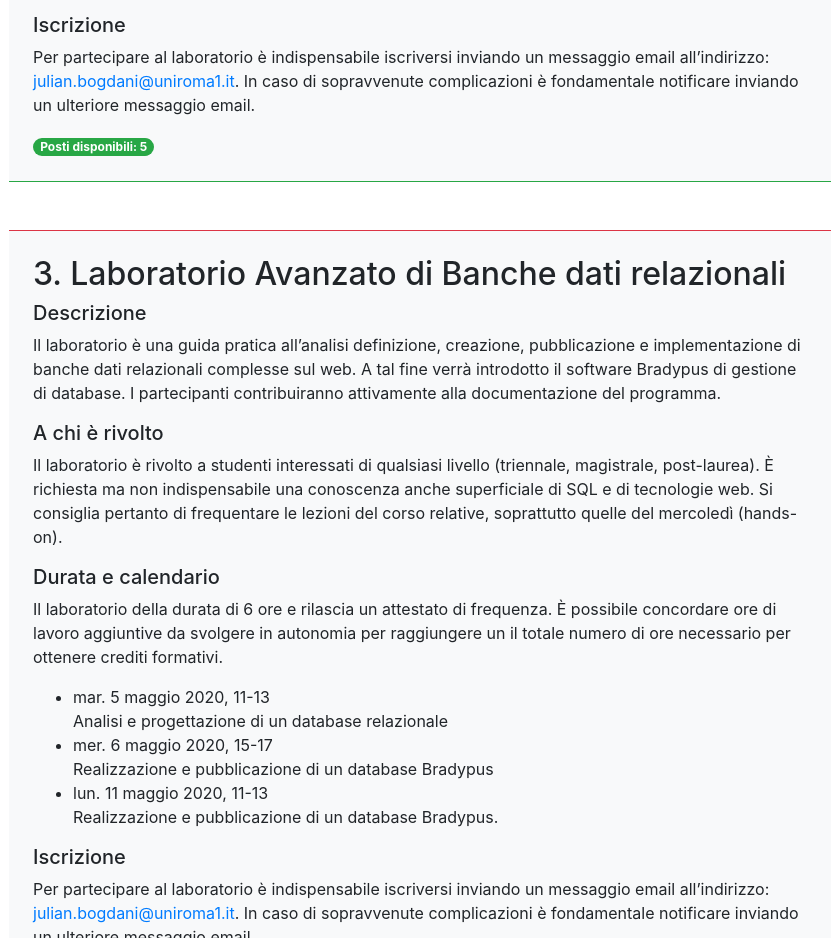
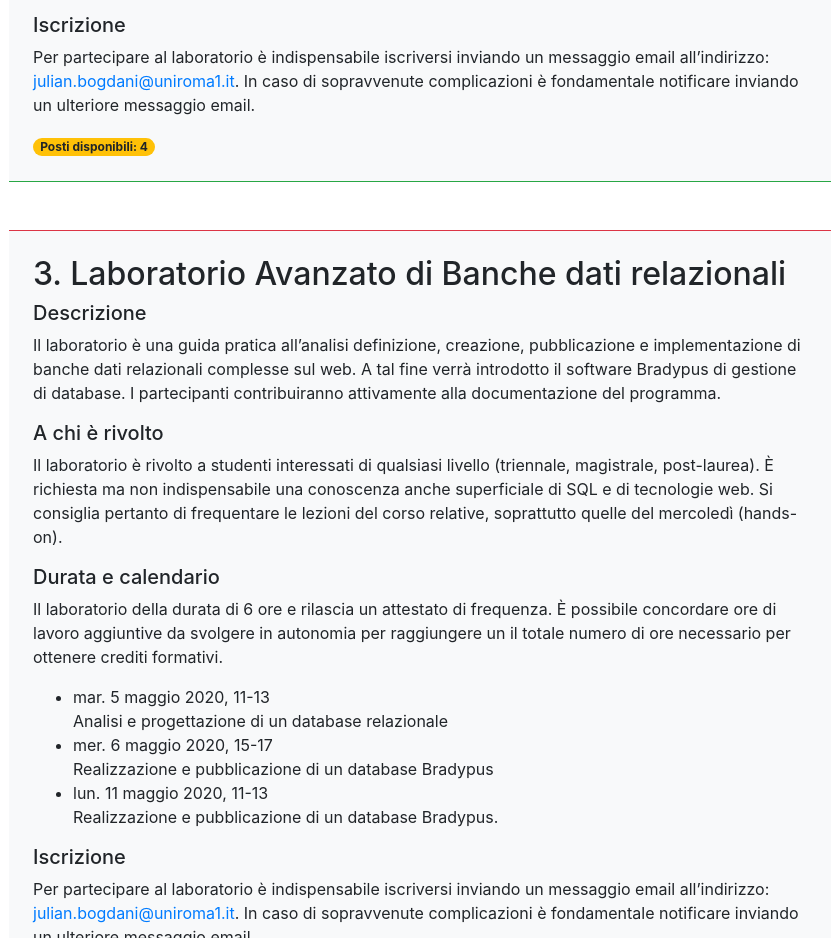
Before and after one commit to jbogdani/didattica-2019-2020, a plain HTML site: page index.html in a window 1280 px wide. Shown: the part 2300-3238 px from the top of the page, without its empty margins (361-1192 px from the left). Drawn offline with nearby package versions, Linux system fonts and the light colour scheme.

Commit message:
Update index.html

```diff
--- a/index.html
+++ b/index.html
@@ -132,7 +132,7 @@
     </div>
     <script>
       const d = {
-        gis: 15-3-1-1-2-1-2,
+        gis: 15-3-1-1-2-1-2-1,
         db: 15-3
       };
 
```
